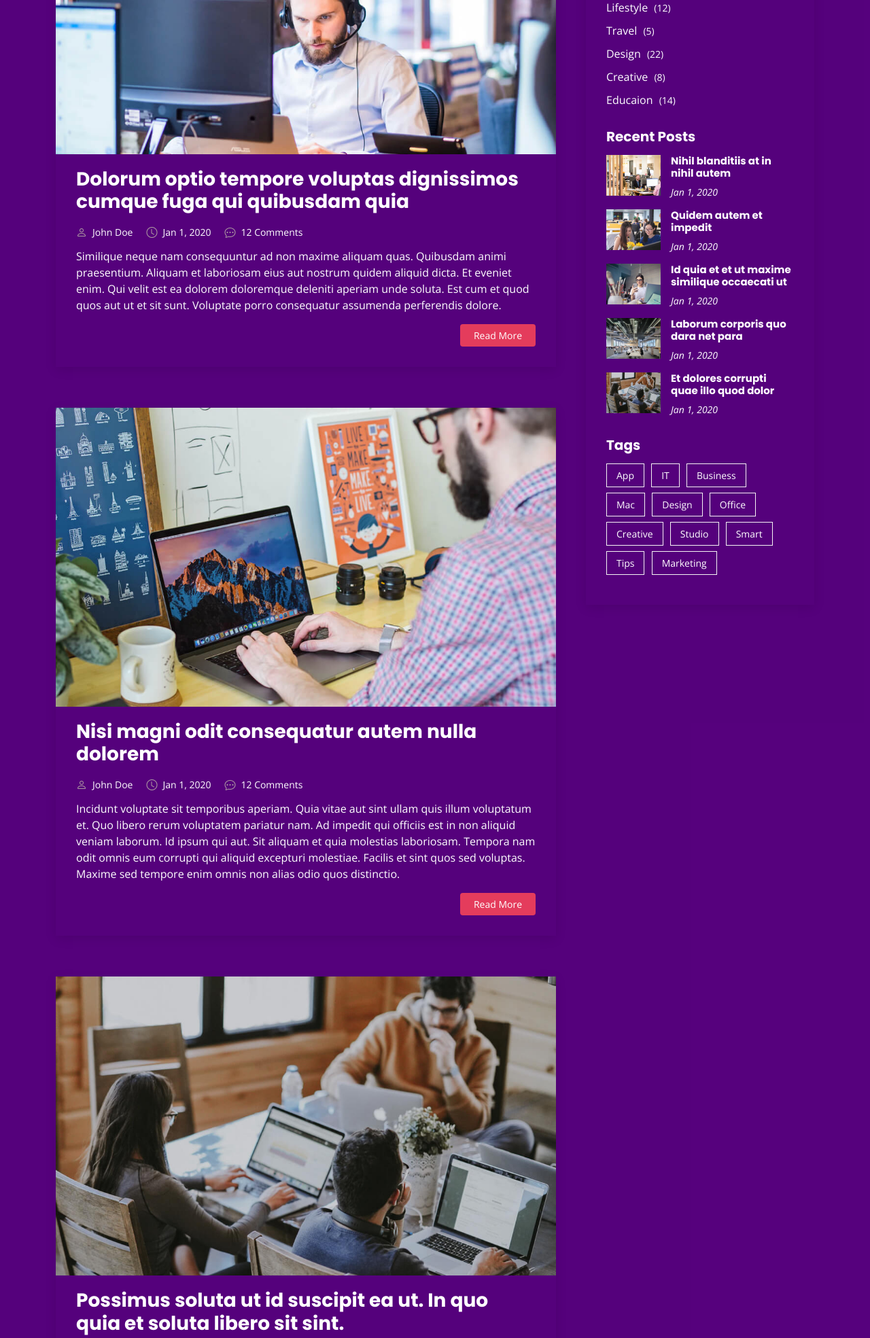
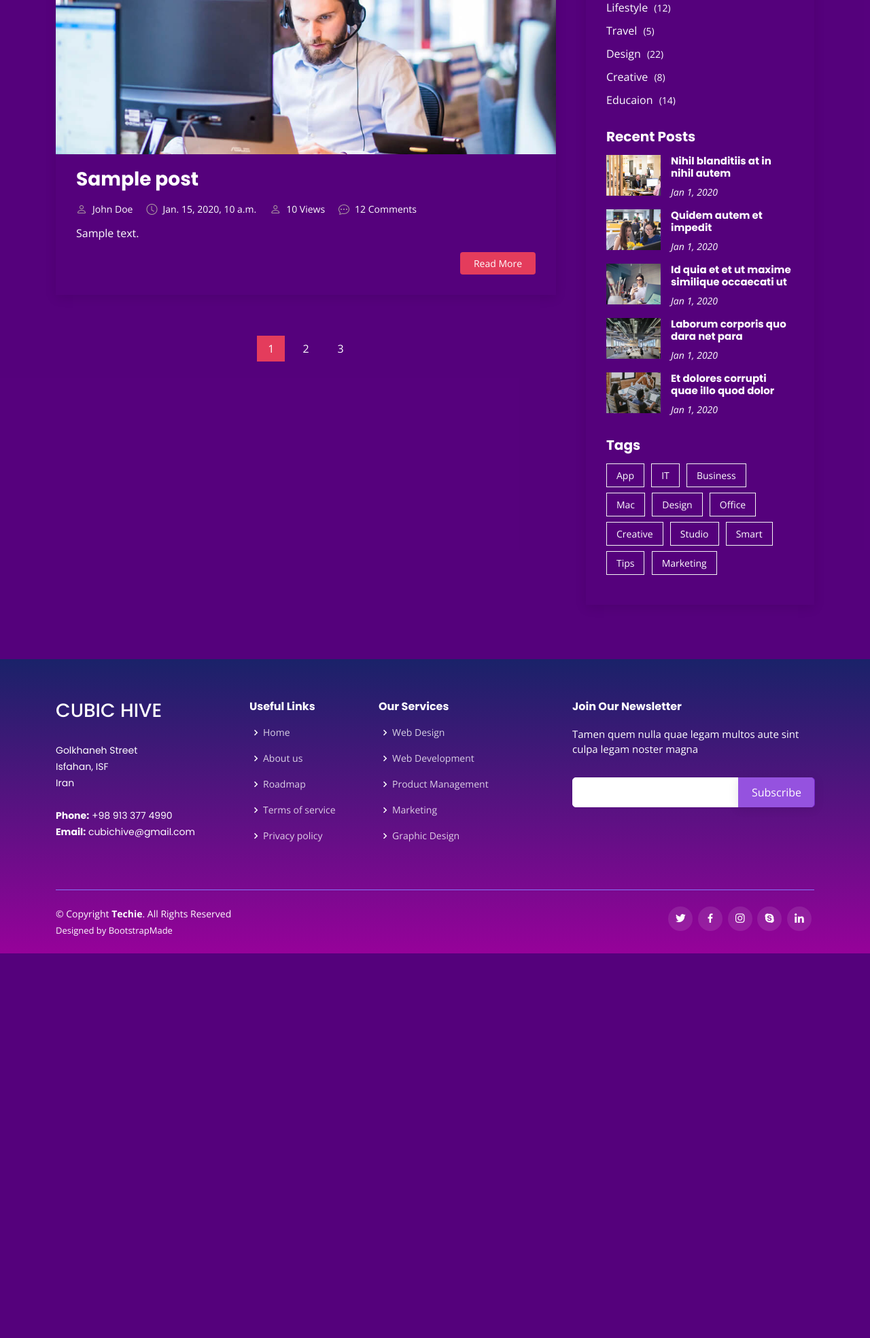
Before and after one commit to Pooriya1998/Main-Website, a Django app: template templates/blog/blog.html in a window 1280 px wide. Shown: the part 461-2430 px from the top of the page at 68% size. After the commit the page ends 1864 px from the top, so only its background shows below. Run offline with Django 3.2, Linux system fonts and the light colour scheme; the template is opened without the code that fills it: values named after a table or form of the project are taken from there, others are empty; tables that the repository leaves empty hold one stand-in row (Sample ...); some libraries are stand-ins or nearby versions.

Commit message:
Making the blog section dynamic on the website

```diff
--- a/blog/urls.py
+++ b/blog/urls.py
@@ -0,0 +1,8 @@
+from django.urls import path
+from blog.views import *
+
+app_name = 'blog'
+
+urlpatterns = [
+    path('', blog_view, name='index'),
+]
--- a/main_website/urls.py
+++ b/main_website/urls.py
@@ -21,7 +21,8 @@ from django.conf.urls.static import static
 
 urlpatterns = [
     path('admin/', admin.site.urls),
-    path('', include('website.urls'))
+    path('', include('website.urls')),
+    path('blog/', include('blog.urls')),
 ]
 
 urlpatterns += static(settings.STATIC_URL, document_root=settings.STATIC_ROOT)
--- a/templates/blog/blog.html
+++ b/templates/blog/blog.html
@@ -84,6 +84,7 @@
 
           <div class="col-lg-8 entries">
 
+            {% for post in posts %}
               <article class="entry">
 
                 <div class="entry-img">
@@ -91,21 +92,21 @@
                 </div>
 
                 <h2 class="entry-title">
-                <a href="blog-single.html">Dolorum optio tempore voluptas dignissimos cumque fuga qui quibusdam quia</a>
+                  <a href="blog-single.html">{{ post.title }}</a>
                 </h2>
 
                 <div class="entry-meta">
                   <ul>
                     <li class="d-flex align-items-center"><i class="bi bi-person"></i> <a href="blog-single.html">John Doe</a></li>
-                  <li class="d-flex align-items-center"><i class="bi bi-clock"></i> <a href="blog-single.html"><time datetime="2020-01-01">Jan 1, 2020</time></a></li>
+                    <li class="d-flex align-items-center"><i class="bi bi-clock"></i> <a href="blog-single.html"><time datetime="{{ post.published_date }}">{{ post.published_date }}</time></a></li>
+                    <li class="d-flex align-items-center"><i class="bi bi-person"></i> <a href="blog-single.html">{{ post.counted_views }} Views</a></li>
                     <li class="d-flex align-items-center"><i class="bi bi-chat-dots"></i> <a href="blog-single.html">12 Comments</a></li>
                   </ul>
                 </div>
 
                 <div class="entry-content">
                   <p>
-                  Similique neque nam consequuntur ad non maxime aliquam quas. Quibusdam animi praesentium. Aliquam et laboriosam eius aut nostrum quidem aliquid dicta.
-                  Et eveniet enim. Qui velit est ea dolorem doloremque deleniti aperiam unde soluta. Est cum et quod quos aut ut et sit sunt. Voluptate porro consequatur assumenda perferendis dolore.
+                    {{ post.content }}
                   </p>
                   <div class="read-more">
                     <a href="blog-single.html">Read More</a>
@@ -113,96 +114,7 @@
                 </div>
 
               </article><!-- End blog entry -->
-
-            <article class="entry">
-
-              <div class="entry-img">
-                <img src="{% static 'img/blog/blog-2.jpg' %}" alt="" class="img-fluid">
-              </div>
-
-              <h2 class="entry-title">
-                <a href="blog-single.html">Nisi magni odit consequatur autem nulla dolorem</a>
-              </h2>
-
-              <div class="entry-meta">
-                <ul>
-                  <li class="d-flex align-items-center"><i class="bi bi-person"></i> <a href="blog-single.html">John Doe</a></li>
-                  <li class="d-flex align-items-center"><i class="bi bi-clock"></i> <a href="blog-single.html"><time datetime="2020-01-01">Jan 1, 2020</time></a></li>
-                  <li class="d-flex align-items-center"><i class="bi bi-chat-dots"></i> <a href="blog-single.html">12 Comments</a></li>
-                </ul>
-              </div>
-
-              <div class="entry-content">
-                <p>
-                  Incidunt voluptate sit temporibus aperiam. Quia vitae aut sint ullam quis illum voluptatum et. Quo libero rerum voluptatem pariatur nam.
-                  Ad impedit qui officiis est in non aliquid veniam laborum. Id ipsum qui aut. Sit aliquam et quia molestias laboriosam. Tempora nam odit omnis eum corrupti qui aliquid excepturi molestiae. Facilis et sint quos sed voluptas. Maxime sed tempore enim omnis non alias odio quos distinctio.
-                </p>
-                <div class="read-more">
-                  <a href="blog-single.html">Read More</a>
-                </div>
-              </div>
-
-            </article><!-- End blog entry -->
-
-            <article class="entry">
-
-              <div class="entry-img">
-                <img src="{% static 'img/blog/blog-3.jpg' %}" alt="" class="img-fluid">
-              </div>
-
-              <h2 class="entry-title">
-                <a href="blog-single.html">Possimus soluta ut id suscipit ea ut. In quo quia et soluta libero sit sint.</a>
-              </h2>
-
-              <div class="entry-meta">
-                <ul>
-                  <li class="d-flex align-items-center"><i class="bi bi-person"></i> <a href="blog-single.html">John Doe</a></li>
-                  <li class="d-flex align-items-center"><i class="bi bi-clock"></i> <a href="blog-single.html"><time datetime="2020-01-01">Jan 1, 2020</time></a></li>
-                  <li class="d-flex align-items-center"><i class="bi bi-chat-dots"></i> <a href="blog-single.html">12 Comments</a></li>
-                </ul>
-              </div>
-
-              <div class="entry-content">
-                <p>
-                  Aut iste neque ut illum qui perspiciatis similique recusandae non. Fugit autem dolorem labore omnis et. Eum temporibus fugiat voluptate enim tenetur sunt omnis.
-                  Doloremque est saepe laborum aut. Ipsa cupiditate ex harum at recusandae nesciunt. Ut dolores velit.
-                </p>
-                <div class="read-more">
-                  <a href="blog-single.html">Read More</a>
-                </div>
-              </div>
-
-            </article><!-- End blog entry -->
-
-            <article class="entry">
-
-              <div class="entry-img">
-                <img src="{% static 'img/blog/blog-4.jpg' %}" alt="" class="img-fluid">
-              </div>
-
-              <h2 class="entry-title">
-                <a href="blog-single.html">Non rem rerum nam cum quo minus. Dolor distinctio deleniti explicabo eius exercitationem.</a>
-              </h2>
-
-              <div class="entry-meta">
-                <ul>
-                  <li class="d-flex align-items-center"><i class="bi bi-person"></i> <a href="blog-single.html">John Doe</a></li>
-                  <li class="d-flex align-items-center"><i class="bi bi-clock"></i> <a href="blog-single.html"><time datetime="2020-01-01">Jan 1, 2020</time></a></li>
-                  <li class="d-flex align-items-center"><i class="bi bi-chat-dots"></i> <a href="blog-single.html">12 Comments</a></li>
-                </ul>
-              </div>
-
-              <div class="entry-content">
-                <p>
-                  Aspernatur rerum perferendis et sint. Voluptates cupiditate voluptas atque quae. Rem veritatis rerum enim et autem. Saepe atque cum eligendi eaque iste omnis a qui.
-                  Quia sed sunt. Ea asperiores expedita et et delectus voluptates rerum. Id saepe ut itaque quod qui voluptas nobis porro rerum. Quam quia nesciunt qui aut est non omnis. Inventore occaecati et quaerat magni itaque nam voluptas. Voluptatem ducimus sint id earum ut nesciunt sed corrupti nemo.
-                </p>
-                <div class="read-more">
-                  <a href="blog-single.html">Read More</a>
-                </div>
-              </div>
-
-            </article><!-- End blog entry -->
+            {% endfor %}
 
             <div class="blog-pagination">
               <ul class="justify-content-center">
--- a/templates/website/index.html
+++ b/templates/website/index.html
@@ -52,7 +52,7 @@
           <li><a class="nav-link scrollto" href="#about">About</a></li>
           <li><a class="nav-link scrollto" href="#roadmap">Roadmap</a></li>
           <li><a class="nav-link scrollto" href="#team">Team</a></li>
-          <li><a class="nav-link scrollto" href="blog">blog</a></li>
+          <li><a class="nav-link scrollto" href="blog/">blog</a></li>
           <li><a class="nav-link scrollto" href="#contact">Contact</a></li>
         </ul>
         <i class="bi bi-list mobile-nav-toggle"></i>
--- a/website/urls.py
+++ b/website/urls.py
@@ -1,8 +1,8 @@
 from django.urls import path
 from website.views import *
 
+app_name = 'website'
 
 urlpatterns = [
-    path('', index_view),
-    path('blog', blog_view)
+    path('', index_view, name='index'),
 ]
--- a/website/views.py
+++ b/website/views.py
@@ -1,9 +1,6 @@
 from django.shortcuts import render
+from blog.models import Post
 
 
 def index_view(requests):
     return render(requests, 'website/index.html')
-
-
-def blog_view(requests):
-    return render(requests, 'blog/blog.html')
```
Also changed, not shown: other parts of templates/blog/blog.html (+6 -6 lines), blog/views.py (+7 -2 lines). Lines whose indentation alone changed are shown as unchanged.
